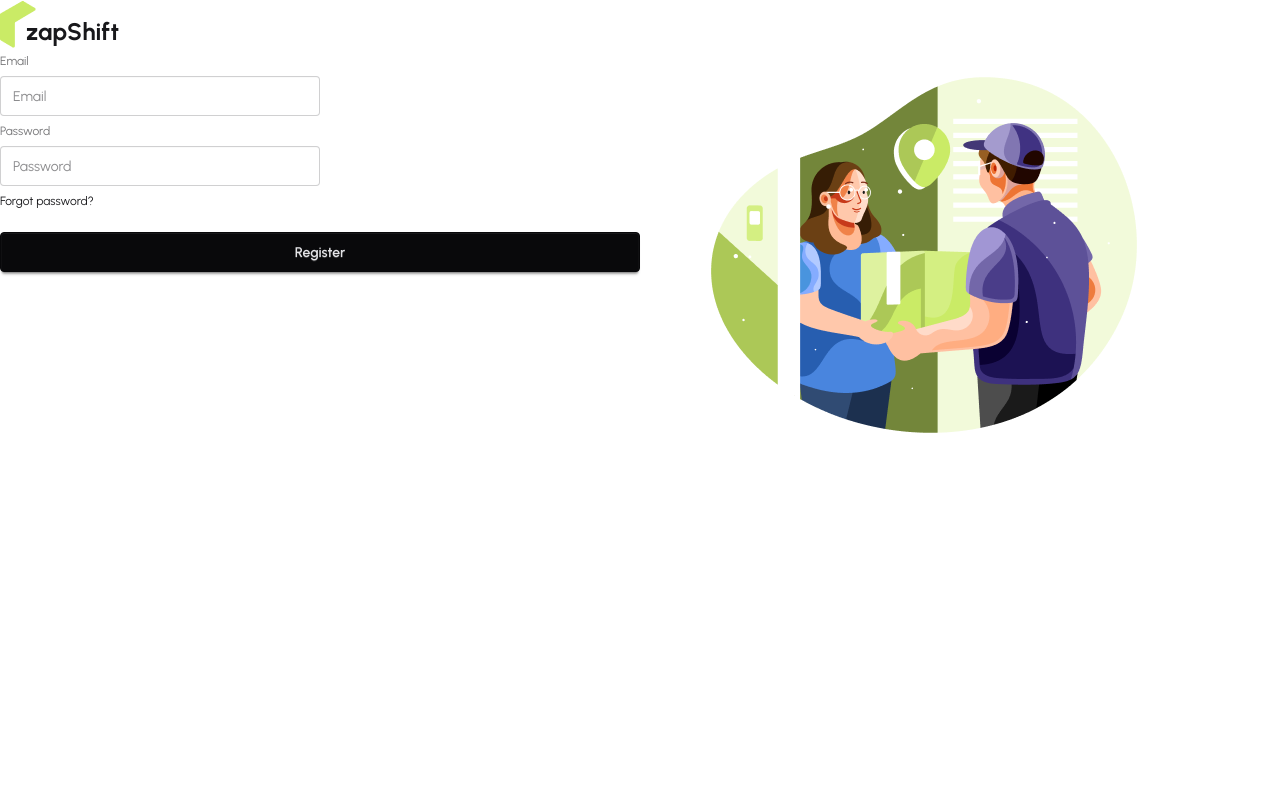
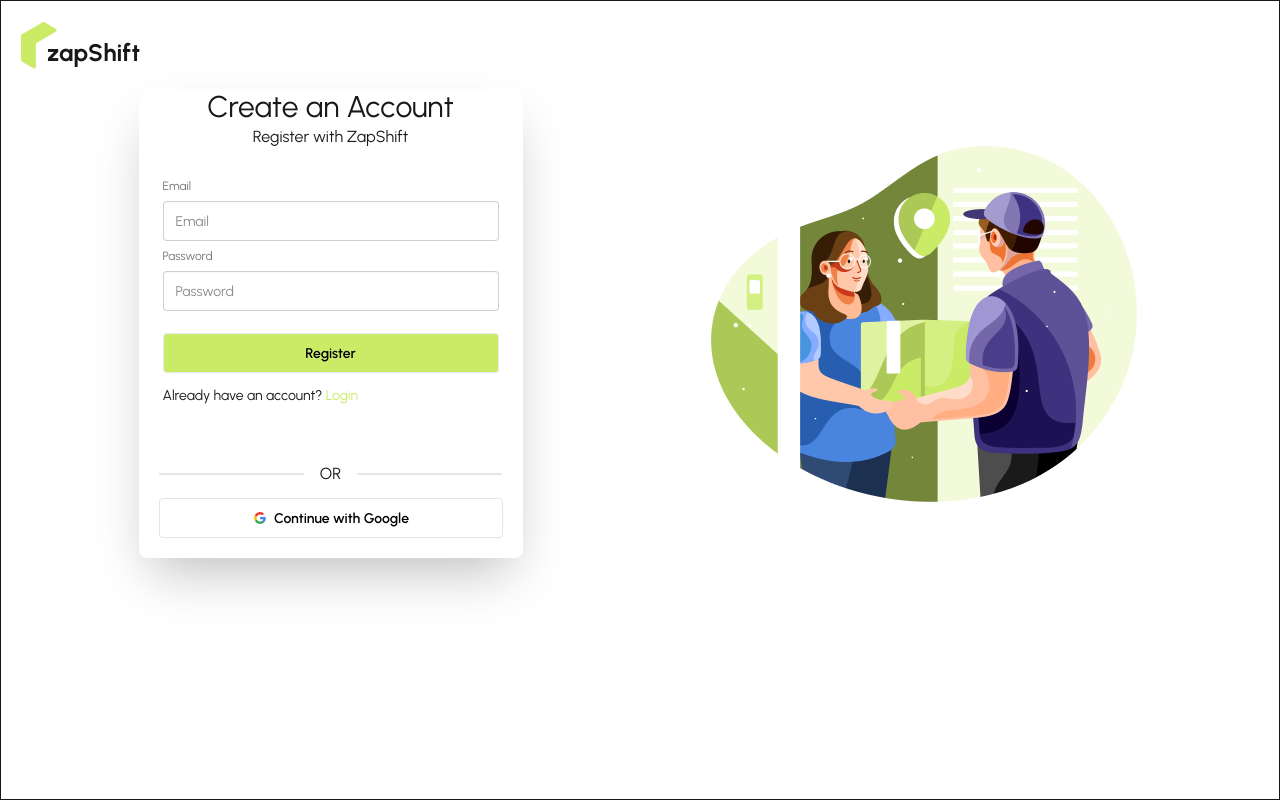
Before and after one commit to AyanSujon/zap-shift-client, a React (Vite) app: page /register in a window 1280 px wide. Built offline with nearby package versions, Linux system fonts and the light colour scheme.

Commit message:
added social login function

```diff
--- a/src/contexts/AuthContext/AuthProvider.jsx
+++ b/src/contexts/AuthContext/AuthProvider.jsx
@@ -1,24 +1,33 @@
 import React from 'react';
 import { AuthContext } from './AuthContext';
-import { createUserWithEmailAndPassword, signInWithEmailAndPassword } from "firebase/auth";
+import { createUserWithEmailAndPassword, GoogleAuthProvider, signInWithEmailAndPassword, signInWithPopup } from "firebase/auth";
 import { auth } from '../../firebase/firebase.init';
 
-const AuthProvider = ({children}) => {
+const googleProvider = new GoogleAuthProvider();
 
 
-// new user register
-    const registerUser = (email, password)=> {
+const AuthProvider = ({ children }) => {
+
+
+    // new user register
+    const registerUser = (email, password) => {
         return createUserWithEmailAndPassword(auth, email, password)
     }
 
     // signin user
-    const signInUser = (email, password) =>{
+    const signInUser = (email, password) => {
         return signInWithEmailAndPassword(auth, email, password)
+    }
+
+    // googe Signin
+    const signinGoogle = () => {
+        return signInWithPopup(auth, googleProvider);
     }
 
     const authInfo = {
         registerUser,
         signInUser,
+        signinGoogle,
 
 
     }
--- a/src/layouts/AuthLayout.jsx
+++ b/src/layouts/AuthLayout.jsx
@@ -5,13 +5,13 @@ import authImage from '../assets/authImage.png'
 
 const AuthLayout = () => {
     return (
-        <div className='max-w-7xl mx-auto'>
+        <div className='max-w-7xl mx-auto min-h-screen border p-5'>
             <Logo></Logo>
-            <div className='flex '>
+            <div className='flex items-center h-full'>
                 <div className='flex-1'>
                     <Outlet></Outlet>
                 </div>
-                <div className='flex-1'>
+                <div className='flex-1 '>
                     <img src={authImage} alt=" Auth Image" />
                 </div>
             </div>
--- a/src/pages/Auth/Login/Login.jsx
+++ b/src/pages/Auth/Login/Login.jsx
@@ -1,49 +1,56 @@
 import React from 'react';
 import { useForm } from 'react-hook-form';
 import useAuth from '../../../hooks/useAuth';
+import { Link } from 'react-router';
+import SocialLogin from '../SocialLogin/SocialLogin';
 
 const Login = () => {
 
-    const { register, handleSubmit,  formState: { errors } } = useForm();
-    const {signInUser} = useAuth();
+    const { register, handleSubmit, formState: { errors } } = useForm();
+    const { signInUser } = useAuth();
 
 
     const handleLogin = (data) => {
         // console.log("After Submit: ", data);
         signInUser(data.email, data.password)
-        .then((result)=>{
-            console.log(result.user);
-        })
-        .catch((error)=> {
-            console.log(error);
-        })
+            .then((result) => {
+                console.log(result.user);
+            })
+            .catch((error) => {
+                console.log(error);
+            })
     }
 
 
 
     return (
-        <div className="card bg-base-100 w-full max-w-sm shrink-0 shadow-2xl">
+        <div className="card bg-base-100 w-full mx-auto max-w-sm shrink-0 shadow-2xl my-5">
+            <h3 className="text-3xl text-center">Welcome back</h3>
+            <p className='text-center'>Login with ZapShift</p>
             <form onSubmit={handleSubmit(handleLogin)} className="card-body">
                 <fieldset className="fieldset">
                     {/* Eamil Field */}
                     <label className="label">Email</label>
-                    <input type="email" {...register('email', {required: true})} className="input" placeholder="Email" />
+                    <input type="email" {...register('email', { required: true })} className="input w-full" placeholder="Email" />
                     {
                         errors.email?.type === 'required' && (<p className='text-red-500'>Eamil is required.</p>)
                     }
 
                     {/* password Field */}
                     <label className="label">Password</label>
-                    <input type="password" {...register('password', {required: true, minLength: 6, pattern: /^(?=.*[a-z])(?=.*[A-Z])(?=.*\d)(?=.*[^A-Za-z0-9]).{6,}$/})} className="input" placeholder="Password" />
+                    <input type="password" {...register('password', { required: true, minLength: 6, pattern: /^(?=.*[a-z])(?=.*[A-Z])(?=.*\d)(?=.*[^A-Za-z0-9]).{6,}$/ })} className="input w-full" placeholder="Password" />
                     {errors.password?.type === 'required' && (<p className='text-red-500'>Password is required.</p>)}
                     {errors.password?.type === 'minLength' && (<p className='text-red-500'>Password must be 6 characters or longer.</p>)}
                     {errors.password?.type === 'pattern' && (<p className='text-red-500'>Password must contain at least one uppercase, one lowercase, one number, and one special character.</p>)}
 
 
-                    <div><a className="link link-hover">Forgot password?</a></div>
-                    <button className="btn btn-neutral mt-4">Login</button>
+                    <div><Link to={'/forget-password'} className="link link-hover">Forget Password?</Link></div>
+                    <button className="btn bg-primary text-black mt-4">Login</button>
                 </fieldset>
+                <p>Don’t have any account? <Link to={'/register'} className='text-primary link-hover'>Register</Link></p>
+
             </form>
+            <SocialLogin></SocialLogin>
         </div>
     );
 };
--- a/src/pages/Auth/Register/Register.jsx
+++ b/src/pages/Auth/Register/Register.jsx
@@ -1,21 +1,23 @@
 import React from 'react';
 import { useForm } from 'react-hook-form';
 import useAuth from '../../../hooks/useAuth';
+import { Link } from 'react-router';
+import SocialLogin from '../SocialLogin/SocialLogin';
 
 const Register = () => {
     const { register, handleSubmit, formState: { errors } } = useForm();
-    const { registerUser} = useAuth();
+    const { registerUser } = useAuth();
 
 
 
 
-const handleRegistration = (data) =>{
+    const handleRegistration = (data) => {
         // console.log("After Submit", data);
         registerUser(data.email, data.password)
             .then((result) => {
                 console.log(result.user);
             })
-    .catch((error)=> {
+            .catch((error) => {
                 console.log(error);
             })
 
@@ -28,24 +30,28 @@ const handleRegistration = (data) =>{
 
 
     return (
-        <div>
-            <form onSubmit={handleSubmit(handleRegistration)}>
+        <div className="card bg-base-100 w-full mx-auto max-w-sm shrink-0 shadow-2xl my-5">
+            <h3 className="text-3xl text-center">Create an Account</h3>
+            <p className='text-center'>Register with ZapShift</p>
+            <form className='card-body' onSubmit={handleSubmit(handleRegistration)}>
                 <fieldset className="fieldset">
                     <label className="label">Email</label>
-                    <input type="email" {...register('email', {required: true})} className="input" placeholder="Email" />
+                    <input type="email" {...register('email', { required: true })} className="input w-full" placeholder="Email" />
                     {errors.email?.type === 'required' && (<p className='text-red-500'>Email is required.</p>)}
 
 
                     <label className="label">Password</label>
-                    <input type="password" {...register('password', {required: true, minLength: 6, pattern: /^(?=.*[a-z])(?=.*[A-Z])(?=.*\d)(?=.*[^A-Za-z0-9]).{6,}$/})} className="input" placeholder="Password" />
+                    <input type="password" {...register('password', { required: true, minLength: 6, pattern: /^(?=.*[a-z])(?=.*[A-Z])(?=.*\d)(?=.*[^A-Za-z0-9]).{6,}$/ })} className="input w-full" placeholder="Password" />
                     {errors.password?.type === 'required' && (<p className='text-red-500'>Password is required.</p>)}
                     {errors.password?.type === 'minLength' && (<p className='text-red-500'>Password must be 6 characters or longer.</p>)}
                     {errors.password?.type === 'pattern' && (<p className='text-red-500'>Password must contain at least one uppercase, one lowercase, one number, and one special character.</p>)}
 
-                    <div><a className="link link-hover">Forgot password?</a></div>
-                    <button className="btn btn-neutral mt-4">Register</button>
+                    <button className="btn bg-primary text-black mt-4">Register</button>
                 </fieldset>
+                <p>Already have an account? <Link to={'/login'} className='text-primary link-hover'>Login</Link></p>
+
             </form>
+            <SocialLogin></SocialLogin>
         </div>
     );
 };
--- /dev/null
+++ b/src/pages/Auth/SocialLogin/SocialLogin.jsx
@@ -0,0 +1,31 @@
+import React from 'react';
+import useAuth from '../../../hooks/useAuth';
+
+const SocialLogin = () => {
+    const { signinGoogle } = useAuth();
+
+    const handleGoogleSignin = () => {
+        signinGoogle()
+            .then((result) => {
+                console.log(result.user);
+            })
+            .catch((error) => {
+                console.log(error);
+            })
+
+
+
+    }
+    return (
+        <div className='text-center p-5'>
+            <div className="divider">OR</div>
+            {/* Google */}
+            <button onClick={handleGoogleSignin} className="btn bg-white text-black border-[#e5e5e5] w-full">
+                <svg aria-label="Google logo" width="16" height="16" xmlns="http://www.w3.org/2000/svg" viewBox="0 0 512 512"><g><path d="m0 0H512V512H0" fill="#fff"></path><path fill="#34a853" d="M153 292c30 82 118 95 171 60h62v48A192 192 0 0190 341"></path><path fill="#4285f4" d="m386 400a140 175 0 0053-179H260v74h102q-7 37-38 57"></path><path fill="#fbbc02" d="m90 341a208 200 0 010-171l63 49q-12 37 0 73"></path><path fill="#ea4335" d="m153 219c22-69 116-109 179-50l55-54c-78-75-230-72-297 55"></path></g></svg>
+                Continue with Google
+            </button>
+        </div>
+    );
+};
+
+export default SocialLogin;
```
Lines whose indentation alone changed are shown as unchanged.
